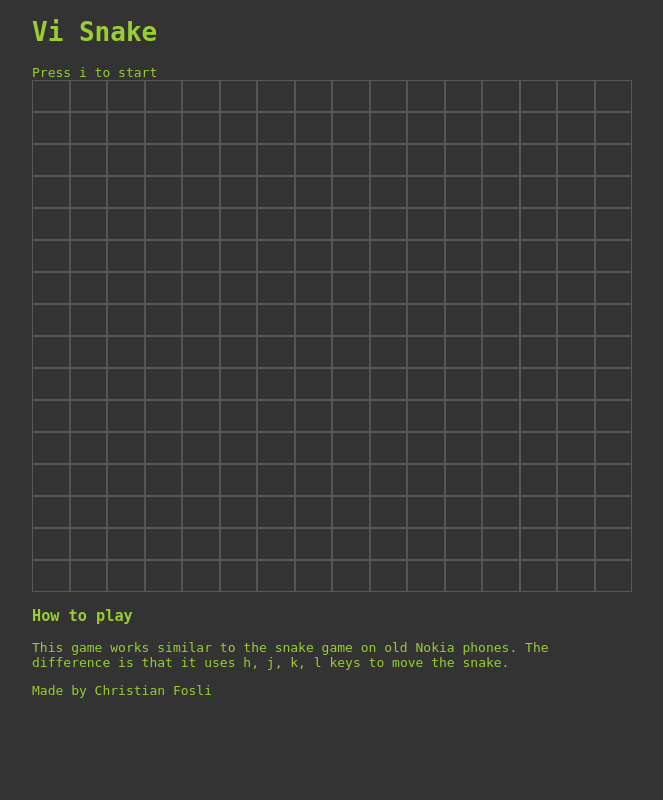
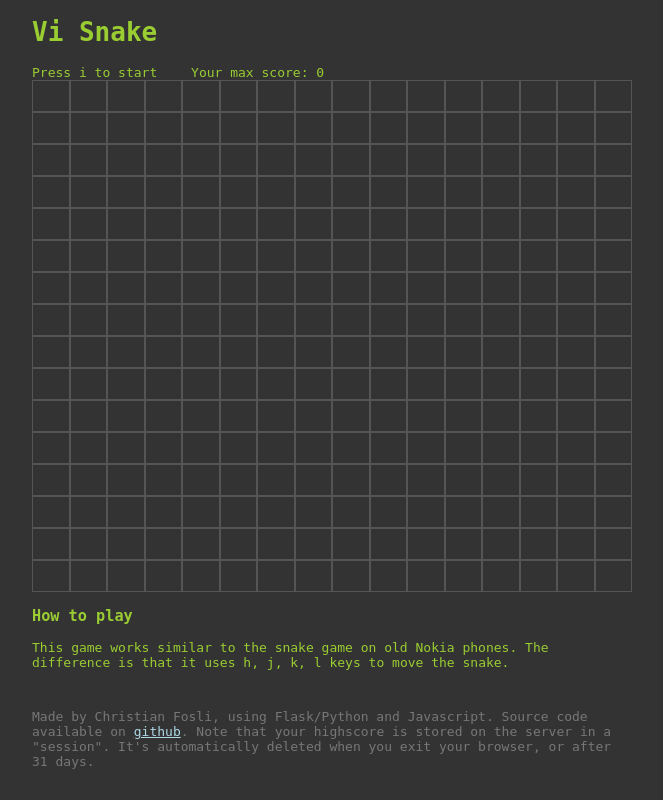
Before and after one commit to christianfosli/visnake, a Flask app: page / in a window 1280 px wide. Shown: the whole page, without its empty margins (308-971 px from the left). Run offline with Flask 2, Linux system fonts and the light colour scheme.

Commit message:
Store max user score in session on server

```diff
--- a/app.py
+++ b/app.py
@@ -1,4 +1,4 @@
-from flask import Flask, render_template, request, jsonify
+from flask import Flask, render_template, request, jsonify, session, abort
 
 app = Flask(__name__)
 app.secret_key = b'\x13\xee\x87\xf7E\x01\xc9\xac5\xaf\x1c\xe2w\xb8(\xc1\xea^\xd9\xb4\xfc\xb5l'
@@ -6,3 +6,17 @@ app.secret_key = b'\x13\xee\x87\xf7E\x01\xc9\xac5\xaf\x1c\xe2w\xb8(\xc1\xea^\xd9
 @app.route('/')
 def index():
     return render_template('index.html')
+
+@app.route('/score', methods=['GET', 'POST'])
+def score():
+    max_score = session.get('max_score', 0)
+    if request.method == 'GET':
+        return jsonify({'score' : max_score}), 200
+    try:
+        req_score = int(request.get_json()['score'])
+        if int(req_score) > max_score:
+            session['max_score'] = req_score
+        return '', 200
+    except (ArithmeticError) as err:
+        print(f'Error in /score -- {err}')
+        return abort(400)
--- a/static/snake.js
+++ b/static/snake.js
@@ -2,12 +2,17 @@ const gridSize = 16;  /* grid is gridSize x gridSize */
 const grid = mkGrid();
 const directions = { 'UP':1, 'RIGHT':2, 'DOWN':3, 'LEFT':4 }
 let score = -1;
-let maxScore = 0; //TODO: fetch max score from the server
+let maxScore = 0; // Replaced with fetch from server
 let direction = directions.RIGHT;
 let snake = [Math.floor((gridSize**2/2)-(gridSize/2))]
 let appleAt = -1;
 let snakeSpeed = 500;
 let gameActive = false;
+
+fetch('/score').then(res => res.json()).then(data => {
+    maxScore = data.score;
+    document.getElementById('max-score').innerText = `Your max score: ${maxScore}`;
+});
 
 document.addEventListener('DOMContentLoaded', () => {
     document.querySelector('main').insertBefore(grid, document.querySelector('main article'));
@@ -105,6 +110,12 @@ function gameOver() {
     gameoverdiv.id = 'start-instructions';
     gameoverdiv.innerText = 'Game Over. Press i to play again';
     document.querySelector('main div').appendChild(gameoverdiv);
+    if (score >= maxScore)
+        fetch('/score', {
+            method: 'POST',
+            body: JSON.stringify({'score': score}),
+            headers: { 'Content-Type': 'application/json' }
+        }).then(res => console.log(`score sent to server - status: ${res.status}`));
 }
 
 function addApple() {
@@ -126,6 +137,6 @@ function updateScore() {
     document.getElementById('score').innerText = 'Score: ' + score;
     if (score > maxScore) {
         maxScore = score;
-        document.getElementById('max-score').innerText = `(max ${maxScore})`;
+        document.getElementById('max-score').innerText = `Your max score: ${maxScore}`;
     }
 }
--- a/static/style.css
+++ b/static/style.css
@@ -7,6 +7,15 @@ body {
 header, main, footer {
     max-width: 600px;
     margin: auto;
+}
+
+footer {
+    padding-top: 2em;
+    color: #777777;
+}
+
+footer a {
+    color: lightblue;
 }
 
 .container {
@@ -28,3 +37,7 @@ header, main, footer {
 .snake {
     background-color: #FFFFFF;
 }
+
+main > div span {
+    padding-right: 1em;
+}
--- a/templates/index.html
+++ b/templates/index.html
@@ -25,7 +25,10 @@
     </article>
 </main>
 <footer>
-    Made by Christian Fosli
+    Made by Christian Fosli, using Flask/Python and Javascript. Source code available on
+    <a href="https://github.com/christianfosli/visnake">github</a>. Note that your highscore
+    is stored on the server in a "session". It's automatically deleted when you exit your
+    browser, or after 31 days.
 </footer>
 </body>
 </html>
```
